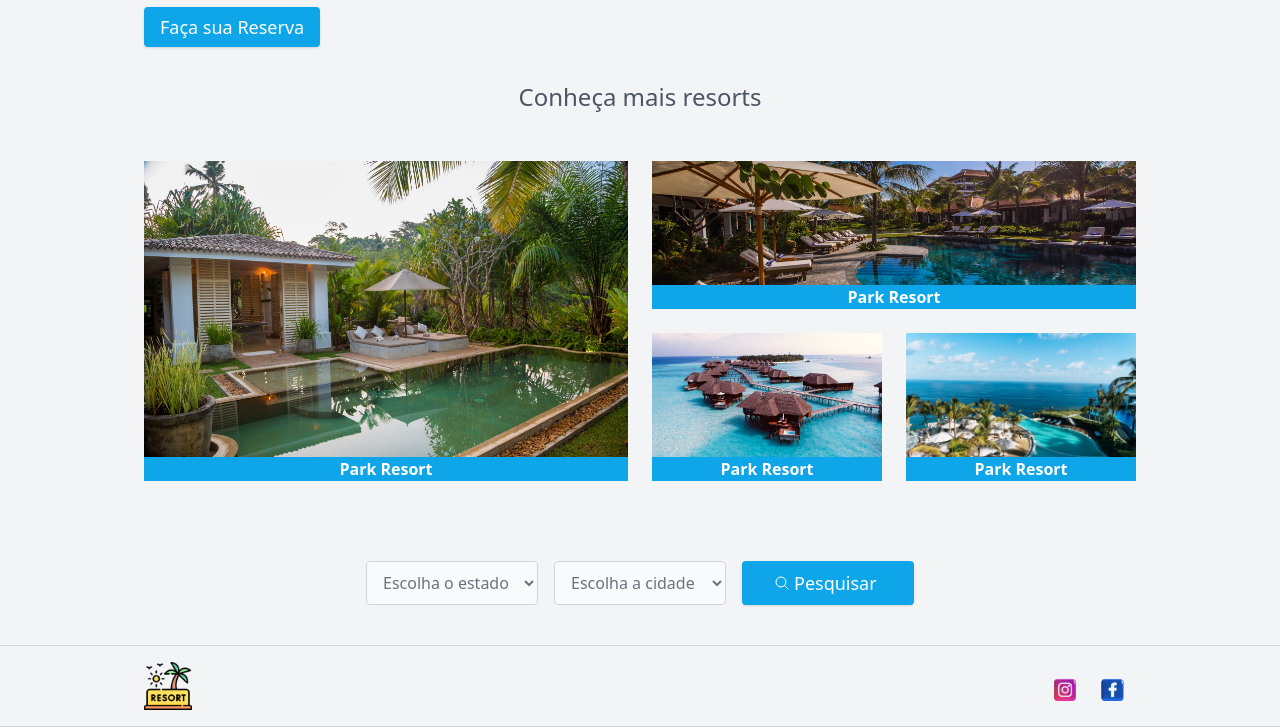
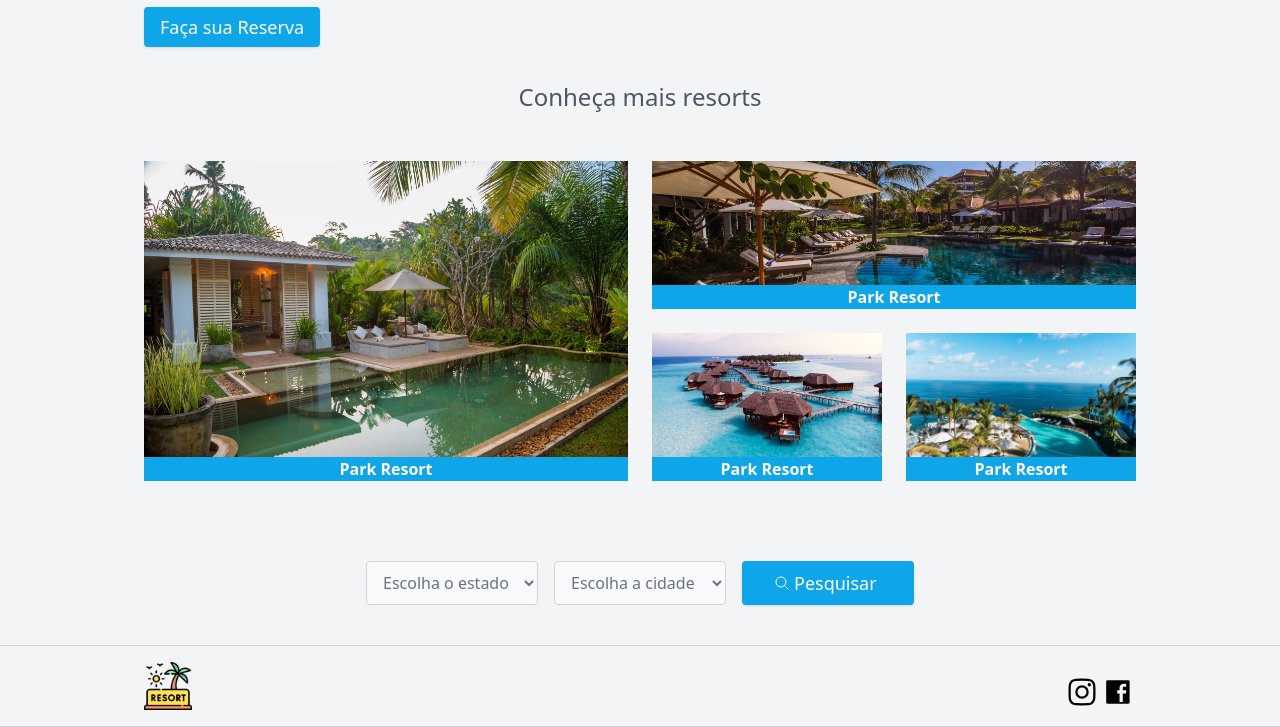
Before and after one commit to vagner0795/resort-landing-page, a website: page index.html in a window 1280 px wide. Shown: the part 901-1628 px from the top of the page. Drawn offline with nearby package versions, Linux system fonts and the light colour scheme.

Commit message:
feat: updated images logo link

```diff
--- a/index.html
+++ b/index.html
@@ -166,8 +166,8 @@
             <img class="h-12" src="./assets/resort-icon.png" alt="logo">
         </div>
         <div class="flex items-center">
-            <a href="#"><img class="h-12 pt-3" src="./assets/instagram.png" alt="logo"></a>
-            <a href="#">  <img class="h-12 pt-3" src="./assets/facebook.png" alt="logo"></a>
+            <a href="#"><img class="h-12 pt-3" src="./assets/instagram.svg" alt="logo"></a>
+            <a href="#">  <img class="h-12 pt-3" src="./assets/facebook.svg" alt="logo"></a>
 
 
 
```
Also changed, not shown: assets/facebook.png (deleted), assets/facebook.svg (added), assets/instagram.png (deleted), assets/instagram.svg (added).
